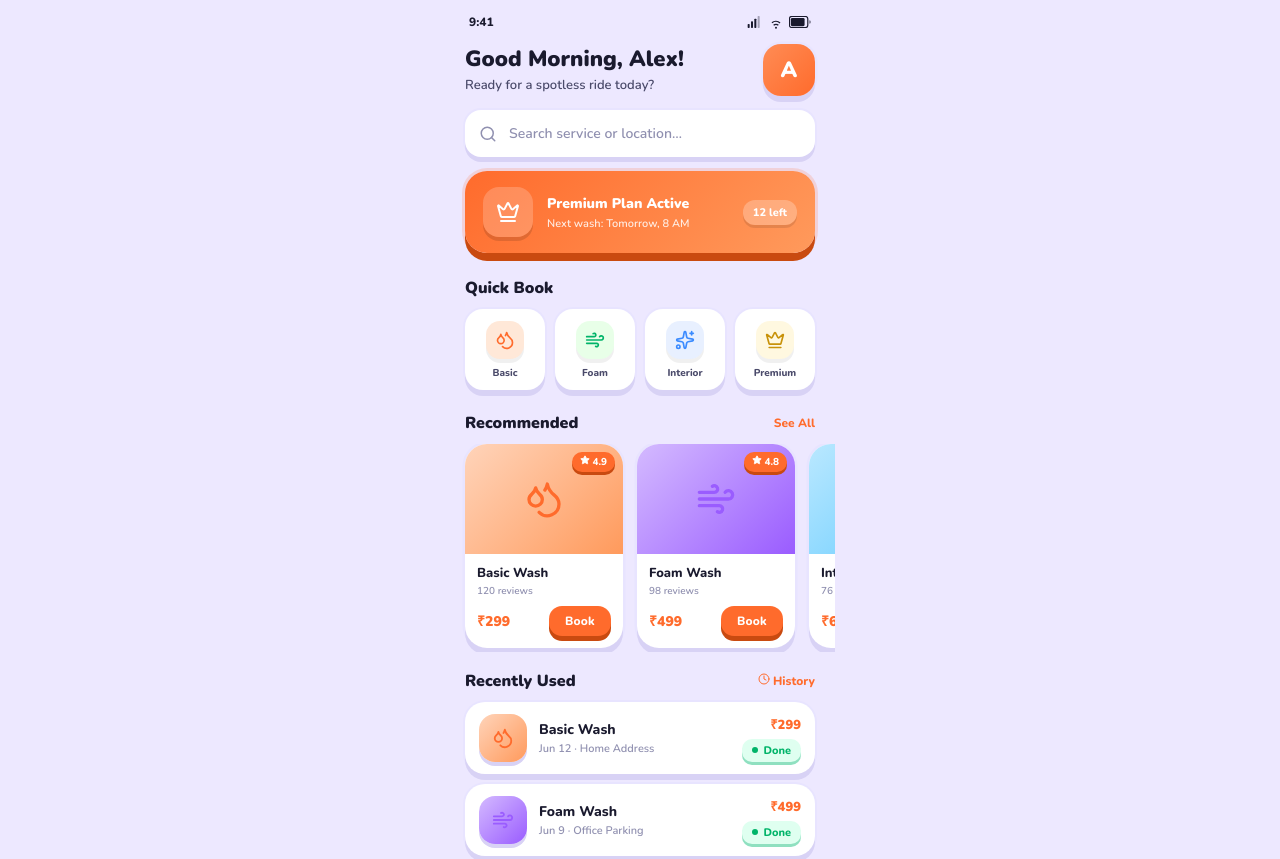
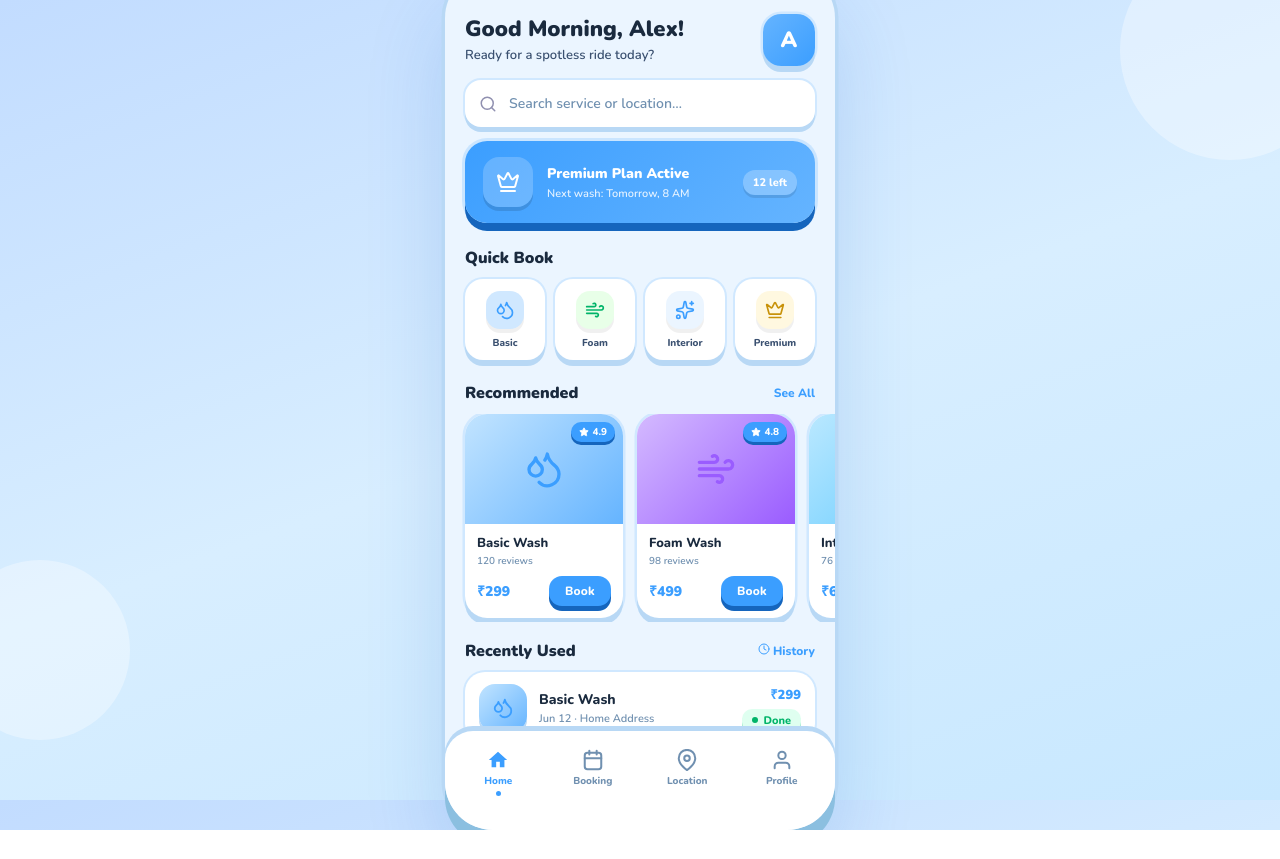
Before and after one commit to soumyaguptaworks-hash/daily-car-wash, a React (Vite) app: page /home in a window 1280 px wide. Shown: the top 859 px of the page. After the commit the page ends 830 px from the top, so only its background shows below. Built offline with nearby package versions, Linux system fonts and the light colour scheme.

Commit message:
Complete sky blue theme migration — all pages and inline styles converted from orange/purple to blue

```diff
--- a/src/index.css
+++ b/src/index.css
@@ -3,44 +3,82 @@
 *, *::before, *::after { box-sizing: border-box; margin: 0; padding: 0; }
 
 :root {
-  --orange:        #FF6B2C;
-  --orange-lt:     #FF8C55;
-  --orange-dk:     #D94E18;
-  --orange-shadow: #C94A10;
-  --bg:            #EDE8FF;
-  --card:          #FFFFFF;
-  --purple-lt:     #F0ECFF;
-  --text-dark:     #1A1A2E;
-  --text-mid:      #4A4A6A;
-  --text-soft:     #9090B0;
-  --green:         #00B469;
-  --green-lt:      #DFFFF0;
-  --green-shadow:  #8FE0C0;
-  --radius-xl:     28px;
-  --radius-lg:     22px;
-  --radius-md:     16px;
-  --radius-sm:     12px;
+  --blue:         #3B9EFF;
+  --blue-lt:      #65B4FF;
+  --blue-dk:      #1A80E0;
+  --blue-shadow:  #1565BD;
+  --bg:           #D8EEFF;
+  --card:         #FFFFFF;
+  --blue-soft:    #EBF5FF;
+  --text-dark:    #1A2A3E;
+  --text-mid:     #3A5070;
+  --text-soft:    #7090B0;
+  --green:        #00B469;
+  --green-lt:     #DFFFF0;
+  --green-shadow: #8FE0C0;
+  --radius-xl:    28px;
+  --radius-lg:    22px;
+  --radius-md:    16px;
+  --radius-sm:    12px;
 }
 
-html, body, #root {
+html, body {
   height: 100%;
   font-family: 'Nunito', sans-serif;
-  background: var(--bg);
+  background: linear-gradient(160deg, #C2DCFF 0%, #D8EEFF 50%, #C8E8FF 100%);
+  background-attachment: fixed;
   -webkit-font-smoothing: antialiased;
 }
 
+/* decorative blobs behind the phone — matches the image */
+body::before, body::after {
+  content: '';
+  position: fixed;
+  border-radius: 50%;
+  background: rgba(255,255,255,0.35);
+  pointer-events: none;
+  z-index: 0;
+}
+body::before { width: 220px; height: 220px; top: -60px; right: -60px; }
+body::after  { width: 180px; height: 180px; bottom: 60px; left: -50px; }
+
+#root {
+  height: 100%;
+  display: flex;
+  align-items: flex-start;
+  justify-content: center;
+  padding: 0;
+  position: relative;
+  z-index: 1;
+}
+
+/* ── Phone shell ── */
 .phone-shell {
   width: 100%;
   max-width: 390px;
   min-height: 100dvh;
-  margin: 0 auto;
-  background: var(--bg);
+  background: #EBF5FF;
   display: flex;
   flex-direction: column;
   position: relative;
   overflow: hidden;
 }
 
+/* On larger screens — show as a phone with visible rounded edges */
+@media (min-width: 480px) {
+  #root { align-items: center; padding: 28px 16px; min-height: 100vh; }
+  .phone-shell {
+    border-radius: 48px;
+    min-height: 812px;
+    max-height: 860px;
+    box-shadow:
+      0 16px 0 0 #8BBFE0,
+      0 0 0 3.5px #B8D8F5,
+      0 40px 80px rgba(28, 100, 200, 0.18);
+  }
+}
+
+/* ── Status bar ── */
 .status-bar {
   display: flex;
   justify-content: space-between;
@@ -54,6 +92,7 @@ html, body, #root {
 .status-bar.white { color: #fff; }
 .status-icons { display: flex; gap: 5px; align-items: center; }
 
+/* ── Page scroll ── */
 .page-scroll {
   flex: 1;
   overflow-y: auto;
@@ -63,12 +102,13 @@ html, body, #root {
 }
 .page-scroll::-webkit-scrollbar { display: none; }
 
+/* ── Bottom nav ── */
 .bottom-nav {
   display: flex;
   background: #fff;
   border-radius: 28px 28px 0 0;
   padding: 12px 8px 28px;
-  box-shadow: 0 -5px 0 0 #D8D2F5, 0 0 0 2px #E8E4FF;
+  box-shadow: 0 -5px 0 0 #B8D8F5, 0 0 0 2px #D0E8FF;
   flex-shrink: 0;
   gap: 4px;
 }
@@ -89,39 +129,39 @@ html, body, #root {
   font-family: 'Nunito', sans-serif;
   transition: all 0.15s ease;
 }
-.nav-item.active { color: var(--orange); }
-.nav-dot { width: 5px; height: 5px; border-radius: 50%; background: var(--orange); }
+.nav-item.active { color: var(--blue); }
+.nav-dot { width: 5px; height: 5px; border-radius: 50%; background: var(--blue); }
 
 /* ═══ CLAY DESIGN SYSTEM ═══ */
 .clay-card {
   background: #fff;
   border-radius: var(--radius-xl);
-  box-shadow: 0 8px 0 0 #D8D2F5, 0 0 0 2.5px #E8E4FF;
+  box-shadow: 0 8px 0 0 #B8D8F5, 0 0 0 2.5px #D0E8FF;
   padding: 18px;
 }
 
 .clay-btn {
   display: flex; align-items: center; justify-content: center; gap: 8px;
-  background: var(--orange); color: #fff;
+  background: var(--blue); color: #fff;
   font-family: 'Nunito', sans-serif; font-weight: 800; font-size: 15px;
   border: none; border-radius: 18px; padding: 16px 24px;
-  cursor: pointer; box-shadow: 0 7px 0 0 var(--orange-shadow);
+  cursor: pointer; box-shadow: 0 7px 0 0 var(--blue-shadow);
   width: 100%; transition: transform 0.1s, box-shadow 0.1s;
   letter-spacing: 0.2px; text-decoration: none; line-height: 1;
 }
-.clay-btn:active { transform: translateY(4px); box-shadow: 0 3px 0 0 var(--orange-shadow); }
+.clay-btn:active { transform: translateY(4px); box-shadow: 0 3px 0 0 var(--blue-shadow); }
 .clay-btn.outline {
-  background: #fff; color: var(--orange);
-  box-shadow: 0 7px 0 0 #D8D2F5, 0 0 0 2.5px var(--orange);
+  background: #fff; color: var(--blue);
+  box-shadow: 0 7px 0 0 #B8D8F5, 0 0 0 2.5px var(--blue);
 }
-.clay-btn.outline:active { box-shadow: 0 3px 0 0 #D8D2F5, 0 0 0 2.5px var(--orange); }
-.clay-btn.sm { font-size: 12px; padding: 9px 16px; border-radius: 13px; box-shadow: 0 5px 0 0 var(--orange-shadow); width: auto; }
-.clay-btn.sm.outline { box-shadow: 0 5px 0 0 #D8D2F5, 0 0 0 2px var(--orange); }
+.clay-btn.outline:active { box-shadow: 0 3px 0 0 #B8D8F5, 0 0 0 2.5px var(--blue); }
+.clay-btn.sm { font-size: 12px; padding: 9px 16px; border-radius: 13px; box-shadow: 0 5px 0 0 var(--blue-shadow); width: auto; }
+.clay-btn.sm.outline { box-shadow: 0 5px 0 0 #B8D8F5, 0 0 0 2px var(--blue); }
 .clay-btn.white-ghost { background: rgba(255,255,255,0.25); color: #fff; box-shadow: 0 6px 0 0 rgba(0,0,0,0.12); }
 
 .clay-input {
   background: #fff; border-radius: 16px;
-  box-shadow: 0 5px 0 0 #D8D2F5, 0 0 0 2px #E8E4FF;
+  box-shadow: 0 5px 0 0 #B8D8F5, 0 0 0 2px #D0E8FF;
   border: none; padding: 14px 18px;
   font-family: 'Nunito', sans-serif; font-size: 14px; font-weight: 600;
   color: var(--text-dark); width: 100%; outline: none;
@@ -133,7 +173,7 @@ html, body, #root {
 .back-btn, .menu-btn {
   width: 38px; height: 38px; border-radius: 13px; background: #fff;
   display: flex; align-items: center; justify-content: center;
-  box-shadow: 0 5px 0 0 #D8D2F5, 0 0 0 2px #E8E4FF;
+  box-shadow: 0 5px 0 0 #B8D8F5, 0 0 0 2px #D0E8FF;
   cursor: pointer; border: none; font-size: 16px; flex-shrink: 0;
 }
 
@@ -142,21 +182,21 @@ html, body, #root {
   padding: 8px 16px; border-radius: 13px;
   font-family: 'Nunito', sans-serif; font-size: 12px; font-weight: 800;
   border: none; cursor: pointer; background: #fff; color: var(--text-soft);
-  box-shadow: 0 5px 0 0 #D8D2F5, 0 0 0 2px #E8E4FF; transition: all 0.15s;
+  box-shadow: 0 5px 0 0 #B8D8F5, 0 0 0 2px #D0E8FF; transition: all 0.15s;
 }
-.tab-btn.active { background: var(--orange); color: #fff; box-shadow: 0 5px 0 0 var(--orange-shadow); }
+.tab-btn.active { background: var(--blue); color: #fff; box-shadow: 0 5px 0 0 var(--blue-shadow); }
 
 .section-head { display: flex; justify-content: space-between; align-items: center; padding: 18px 20px 10px; }
 .section-head h3 { font-size: 16px; font-weight: 900; color: var(--text-dark); }
 .section-head a, .section-head button {
-  font-size: 12px; font-weight: 800; color: var(--orange);
+  font-size: 12px; font-weight: 800; color: var(--blue);
   text-decoration: none; background: none; border: none; cursor: pointer; font-family: 'Nunito', sans-serif;
 }
 
 .star-row { display: flex; align-items: center; gap: 3px; font-size: 11px; font-weight: 700; color: var(--text-mid); }
 
 .status-badge { display: inline-flex; align-items: center; gap: 5px; border-radius: 10px; padding: 4px 10px; font-size: 11px; font-weight: 800; }
-.status-badge.scheduled { background: #FFF8EC; color: #FF9500; box-shadow: 0 3px 0 0 #EDD9A0; }
+.status-badge.scheduled { background: #EBF5FF; color: var(--blue); box-shadow: 0 3px 0 0 #B8D8F5; }
 .status-badge.done      { background: var(--green-lt); color: var(--green); box-shadow: 0 3px 0 0 var(--green-shadow); }
 .status-badge.cancelled { background: #FFE8EA; color: #FF3B50; box-shadow: 0 3px 0 0 #F5B5BA; }
 .status-dot { width: 6px; height: 6px; border-radius: 50%; background: currentColor; }
--- a/src/pages/Bookings.jsx
+++ b/src/pages/Bookings.jsx
@@ -27,7 +27,7 @@ const bcDetails = [
 ];
 
 const completed = [
-  { icon: <Droplets size={28} color="#FF6B2C" />, title: 'Basic Wash', sub: 'Jun 12 · Home Address', price: '₹299', rating: '4.9', color: 'linear-gradient(135deg,#FFD4BA,#FF9A5C)' },
+  { icon: <Droplets size={28} color="#3B9EFF" />, title: 'Basic Wash', sub: 'Jun 12 · Home Address', price: '₹299', rating: '4.9', color: 'linear-gradient(135deg,#C2E4FF,#65B4FF)' },
   { icon: <Droplets size={28} color="#9A5CFF" />, title: 'Foam Wash',  sub: 'Jun 9 · Office Parking', price: '₹499', rating: '5.0', color: 'linear-gradient(135deg,#D4BAFF,#9A5CFF)' },
 ];
 
@@ -57,8 +57,8 @@ export default function Bookings() {
           <>
             <div className={styles.bookingCard}>
               <div className={styles.bcTop}>
-                <div className={styles.bcImg} style={{ background: 'linear-gradient(135deg,#FFD4BA,#FF9A5C)' }}>
-                  <Car size={34} color="#FF6B2C" />
+                <div className={styles.bcImg} style={{ background: 'linear-gradient(135deg,#C2E4FF,#65B4FF)' }}>
+                  <Car size={34} color="#3B9EFF" />
                 </div>
                 <div className={styles.bcInfo}>
                   <h4>Basic Wash</h4>
@@ -120,8 +120,8 @@ export default function Bookings() {
                     4.9 · 342 washes completed
                   </div>
                 </div>
-                <button className={styles.callBtn}><Phone size={18} color="#FF6B2C" /></button>
-                <button className={styles.callBtn}><MessageCircle size={18} color="#3B8BFF" /></button>
+                <button className={styles.callBtn}><Phone size={18} color="#3B9EFF" /></button>
+                <button className={styles.callBtn}><MessageCircle size={18} color="#3B9EFF" /></button>
               </div>
             </div>
           </>
@@ -144,7 +144,7 @@ export default function Bookings() {
                     </div>
                   </div>
                   <div>
-                    <div style={{ fontWeight: 900, fontSize: 15, color: '#FF6B2C' }}>{b.price}</div>
+                    <div style={{ fontWeight: 900, fontSize: 15, color: '#3B9EFF' }}>{b.price}</div>
                     <span className="status-badge done" style={{ marginTop: 5, display: 'inline-flex' }}>
                       <span className="status-dot"/>Done
                     </span>
--- a/src/pages/Home.jsx
+++ b/src/pages/Home.jsx
@@ -8,21 +8,21 @@ import BottomNav from '../components/BottomNav';
 import styles from './Home.module.css';
 
 const services = [
-  { icon: <Droplets size={40} color="#FF6B2C" />, label: 'Basic',    price: '₹299',  rating: '4.9', color: 'linear-gradient(135deg,#FFD4BA,#FF9A5C)', reviews: '120' },
+  { icon: <Droplets size={40} color="#3B9EFF" />, label: 'Basic',    price: '₹299',  rating: '4.9', color: 'linear-gradient(135deg,#C2E4FF,#65B4FF)', reviews: '120' },
   { icon: <Wind     size={40} color="#9A5CFF" />, label: 'Foam',     price: '₹499',  rating: '4.8', color: 'linear-gradient(135deg,#D4BAFF,#9A5CFF)', reviews: '98' },
   { icon: <Sparkles size={40} color="#5CC8FF" />, label: 'Interior', price: '₹699',  rating: '4.7', color: 'linear-gradient(135deg,#BAE8FF,#5CC8FF)', reviews: '76' },
   { icon: <Crown    size={40} color="#C8920A" />, label: 'Premium',  price: '₹1299', rating: '5.0', color: 'linear-gradient(135deg,#FFEEBA,#FFCC44)', reviews: '203' },
 ];
 
 const quickActions = [
-  { icon: <Droplets size={20} color="#FF6B2C" />, label: 'Basic',    bg: '#FFE8D8' },
+  { icon: <Droplets size={20} color="#3B9EFF" />, label: 'Basic',    bg: '#D0E8FF' },
   { icon: <Wind     size={20} color="#00B469" />, label: 'Foam',     bg: '#E8FFE8' },
-  { icon: <Sparkles size={20} color="#3B8BFF" />, label: 'Interior', bg: '#E8F0FF' },
+  { icon: <Sparkles size={20} color="#3B9EFF" />, label: 'Interior', bg: '#EBF5FF' },
   { icon: <Crown    size={20} color="#C8920A" />, label: 'Premium',  bg: '#FFF8E0' },
 ];
 
 const recentBookings = [
-  { icon: <Droplets size={22} color="#FF6B2C" />, label: 'Basic Wash', sub: 'Jun 12 · Home Address', price: '₹299', color: 'linear-gradient(135deg,#FFD4BA,#FF9A5C)' },
+  { icon: <Droplets size={22} color="#3B9EFF" />, label: 'Basic Wash', sub: 'Jun 12 · Home Address', price: '₹299', color: 'linear-gradient(135deg,#C2E4FF,#65B4FF)' },
   { icon: <Wind     size={22} color="#9A5CFF" />, label: 'Foam Wash',  sub: 'Jun 9 · Office Parking', price: '₹499', color: 'linear-gradient(135deg,#D4BAFF,#9A5CFF)' },
 ];
 
--- a/src/pages/Home.module.css
+++ b/src/pages/Home.module.css
@@ -1,36 +1,25 @@
-.header {
-  padding: 8px 20px 14px;
-}
-.greetRow {
-  display: flex;
-  align-items: center;
-  justify-content: space-between;
-  margin-bottom: 14px;
-}
-.greeting { font-size: 22px; font-weight: 900; color: #1A1A2E; line-height: 1.2; }
-.subGreeting { font-size: 13px; font-weight: 600; color: #4A4A6A; margin-top: 3px; }
+.header { padding: 8px 20px 14px; }
+.greetRow { display: flex; align-items: center; justify-content: space-between; margin-bottom: 14px; }
+.greeting { font-size: 22px; font-weight: 900; color: #1A2A3E; line-height: 1.2; }
+.subGreeting { font-size: 13px; font-weight: 600; color: #3A5070; margin-top: 3px; }
 .avatar {
   width: 52px; height: 52px; border-radius: 18px;
-  background: linear-gradient(135deg, #FF8C55, #FF6B2C);
+  background: linear-gradient(135deg, #65B4FF, #3B9EFF);
   display: flex; align-items: center; justify-content: center;
   font-size: 22px; font-weight: 900; color: #fff;
-  box-shadow: 0 6px 0 0 #D8D2F5, 0 0 0 2.5px #E8E4FF;
+  box-shadow: 0 6px 0 0 #B8D8F5, 0 0 0 2.5px #D0E8FF;
   flex-shrink: 0;
 }
 
 .searchWrap { position: relative; }
-.searchIcon {
-  position: absolute; left: 14px; top: 50%;
-  transform: translateY(-50%);
-  color: #9090B0; width: 18px; height: 18px;
-}
+.searchIcon { position: absolute; left: 14px; top: 50%; transform: translateY(-50%); }
 .searchInput { padding-left: 44px !important; }
 
 /* Sub banner */
 .subBanner {
-  background: linear-gradient(135deg, #FF6B2C 0%, #FF9A5C 100%);
+  background: linear-gradient(135deg, #3B9EFF 0%, #65B4FF 100%);
   border-radius: 22px; padding: 16px 18px;
-  box-shadow: 0 8px 0 0 #C94A10, 0 0 0 3px rgba(255,107,44,0.18);
+  box-shadow: 0 8px 0 0 #1565BD, 0 0 0 3px rgba(59,158,255,0.18);
   color: #fff;
   display: flex; align-items: center; gap: 14px;
   cursor: pointer;
@@ -39,8 +28,7 @@
   width: 50px; height: 50px;
   background: rgba(255,255,255,0.2);
   border-radius: 16px; display: flex; align-items: center; justify-content: center;
-  font-size: 22px; flex-shrink: 0;
-  box-shadow: 0 4px 0 0 rgba(0,0,0,0.12);
+  flex-shrink: 0; box-shadow: 0 4px 0 0 rgba(0,0,0,0.12);
 }
 .subInfo { flex: 1; }
 .subInfo h4 { font-size: 14px; font-weight: 900; }
@@ -53,15 +41,12 @@
 }
 
 /* Quick grid */
-.quickGrid {
-  display: grid; grid-template-columns: repeat(4,1fr);
-  gap: 10px; padding: 0 20px 4px;
-}
+.quickGrid { display: grid; grid-template-columns: repeat(4,1fr); gap: 10px; padding: 0 20px 4px; }
 .qaChip {
   display: flex; flex-direction: column; align-items: center; gap: 7px;
   background: #fff; border-radius: 18px; padding: 12px 6px 10px;
-  box-shadow: 0 6px 0 0 #D8D2F5, 0 0 0 2px #E8E4FF;
-  font-size: 10px; font-weight: 800; color: #4A4A6A;
+  box-shadow: 0 6px 0 0 #B8D8F5, 0 0 0 2px #D0E8FF;
+  font-size: 10px; font-weight: 800; color: #3A5070;
   cursor: pointer; border: none; font-family: 'Nunito', sans-serif;
   transition: transform 0.15s;
 }
@@ -69,56 +54,48 @@
 .qaIcon {
   width: 38px; height: 38px; border-radius: 14px;
   display: flex; align-items: center; justify-content: center;
-  font-size: 18px; box-shadow: 0 4px 0 0 rgba(0,0,0,0.06);
+  box-shadow: 0 4px 0 0 rgba(0,0,0,0.06);
 }
 
-/* Service cards row */
-.cardsRow {
-  display: flex; gap: 14px;
-  padding: 0 20px 4px;
-  overflow-x: auto; scrollbar-width: none;
-}
+/* Service cards */
+.cardsRow { display: flex; gap: 14px; padding: 0 20px 4px; overflow-x: auto; scrollbar-width: none; }
 .cardsRow::-webkit-scrollbar { display: none; }
-
 .serviceCard {
   min-width: 158px; background: #fff;
   border-radius: 22px; overflow: hidden;
-  box-shadow: 0 7px 0 0 #D8D2F5, 0 0 0 2.5px #E8E4FF;
+  box-shadow: 0 7px 0 0 #B8D8F5, 0 0 0 2.5px #D0E8FF;
   flex-shrink: 0;
 }
-.cardImg {
-  height: 110px; position: relative;
-  display: flex; align-items: center; justify-content: center;
-}
+.cardImg { height: 110px; position: relative; display: flex; align-items: center; justify-content: center; }
 .cardIcon { display: flex; align-items: center; justify-content: center; }
 .ratingBadge {
   position: absolute; top: 8px; right: 8px;
-  background: #FF6B2C; color: #fff;
+  background: #3B9EFF; color: #fff;
   border-radius: 10px; padding: 3px 8px;
   font-size: 10px; font-weight: 800;
-  box-shadow: 0 3px 0 0 #C94A10;
+  box-shadow: 0 3px 0 0 #1565BD;
+  display: flex; align-items: center; gap: 3px;
 }
 .cardBody { padding: 10px 12px 12px; }
-.cardBody h4 { font-size: 13px; font-weight: 800; color: #1A1A2E; }
-.cardBody p  { font-size: 10px; font-weight: 600; color: #9090B0; margin-top: 2px; }
+.cardBody h4 { font-size: 13px; font-weight: 800; color: #1A2A3E; }
+.cardBody p  { font-size: 10px; font-weight: 600; color: #7090B0; margin-top: 2px; }
 .cardFooter { display: flex; align-items: center; justify-content: space-between; margin-top: 8px; }
-.price { font-size: 14px; font-weight: 900; color: #FF6B2C; }
+.price { font-size: 14px; font-weight: 900; color: #3B9EFF; }
 
 /* Recent */
 .recentList { display: flex; flex-direction: column; gap: 10px; padding: 0 20px 8px; }
 .recentRow {
   display: flex; align-items: center; gap: 12px;
   background: #fff; border-radius: 20px; padding: 12px 14px;
-  box-shadow: 0 6px 0 0 #D8D2F5, 0 0 0 2px #E8E4FF;
+  box-shadow: 0 6px 0 0 #B8D8F5, 0 0 0 2px #D0E8FF;
 }
 .recentIconWrap {
   width: 48px; height: 48px; border-radius: 16px;
   display: flex; align-items: center; justify-content: center;
-  flex-shrink: 0;
-  box-shadow: 0 4px 0 0 #D8D2F5;
+  flex-shrink: 0; box-shadow: 0 4px 0 0 #B8D8F5;
 }
 .recentInfo { flex: 1; }
-.recentTitle { font-size: 14px; font-weight: 800; color: #1A1A2E; }
-.recentSub   { font-size: 11px; font-weight: 600; color: #9090B0; margin-top: 2px; }
+.recentTitle { font-size: 14px; font-weight: 800; color: #1A2A3E; }
+.recentSub   { font-size: 11px; font-weight: 600; color: #7090B0; margin-top: 2px; }
 .recentRight { display: flex; flex-direction: column; align-items: flex-end; gap: 5px; }
-.recentPrice { font-size: 13px; font-weight: 900; color: #FF6B2C; }
+.recentPrice { font-size: 13px; font-weight: 900; color: #3B9EFF; }
--- a/src/pages/Notifications.module.css
+++ b/src/pages/Notifications.module.css
@@ -4,7 +4,7 @@
 }
 .header h2 { font-size: 22px; font-weight: 900; color: #1A1A2E; }
 .clearBtn {
-  font-size: 12px; font-weight: 800; color: #FF6B2C;
+  font-size: 12px; font-weight: 800; color: #3B9EFF;
   background: none; border: none; cursor: pointer; font-family: 'Nunito', sans-serif;
 }
 
@@ -18,12 +18,12 @@
   display: flex; align-items: flex-start; gap: 12px;
   background: #fff; border-radius: 20px; padding: 14px 16px;
   margin: 0 20px 10px;
-  box-shadow: 0 6px 0 0 #D8D2F5, 0 0 0 2px #E8E4FF;
+  box-shadow: 0 6px 0 0 #B8D8F5, 0 0 0 2px #D0E8FF;
   position: relative;
   transition: transform 0.1s;
 }
 .notifItem:active { transform: scale(0.98); }
-.unread { background: #FFF8F4; box-shadow: 0 6px 0 0 #F0D5C5, 0 0 0 2px #FFE8D8; }
+.unread { background: #EBF5FF; box-shadow: 0 6px 0 0 #B8D8F5, 0 0 0 2px #D0E8FF; }
 
 .niIcon {
   width: 44px; height: 44px; border-radius: 16px; flex-shrink: 0;
@@ -37,7 +37,7 @@
 .niDot {
   position: absolute; top: 14px; right: 14px;
   width: 9px; height: 9px; border-radius: 50%;
-  background: #FF6B2C; box-shadow: 0 2px 0 0 #C94A10;
+  background: #3B9EFF; box-shadow: 0 2px 0 0 #1565BD;
   flex-shrink: 0;
 }
 
@@ -47,10 +47,10 @@
 }
 .caughtBlob {
   width: 100px; height: 100px; border-radius: 50%;
-  background: linear-gradient(135deg, #FFD4BA, #FF9A5C);
+  background: linear-gradient(135deg, #C2E4FF, #65B4FF);
   display: flex; align-items: center; justify-content: center;
   font-size: 42px;
-  box-shadow: 0 10px 0 0 #C94A10, 0 0 0 4px rgba(255,107,44,0.1);
+  box-shadow: 0 10px 0 0 #1565BD, 0 0 0 4px rgba(59,158,255,0.1);
   animation: float 3s ease-in-out infinite;
 }
 .caughtUp h3 { font-size: 19px; font-weight: 900; color: #1A1A2E; }
--- a/src/pages/Plans.module.css
+++ b/src/pages/Plans.module.css
@@ -13,7 +13,7 @@
   border-radius: 16px;
   padding: 4px;
   margin: 14px 20px 0;
-  box-shadow: 0 5px 0 0 #D8D2F5, 0 0 0 2px #E8E4FF;
+  box-shadow: 0 5px 0 0 #B8D8F5, 0 0 0 2px #D0E8FF;
 }
 .toggleBtn {
   flex: 1; text-align: center; padding: 9px;
@@ -25,9 +25,9 @@
 .toggleActive {
   flex: 1; text-align: center; padding: 9px;
   font-size: 13px; font-weight: 800;
-  background: #FF6B2C; color: #fff;
+  background: #3B9EFF; color: #fff;
   border-radius: 12px; cursor: pointer; border: none;
-  box-shadow: 0 4px 0 0 #C94A10; font-family: 'Nunito', sans-serif;
+  box-shadow: 0 4px 0 0 #1565BD; font-family: 'Nunito', sans-serif;
   display: flex; align-items: center; justify-content: center; gap: 6px;
 }
 .saveBadge {
@@ -35,21 +35,21 @@
   border-radius: 8px; padding: 2px 7px;
   font-size: 10px; font-weight: 800;
 }
-.toggleBtn .saveBadge { background: #FFE8D8; color: #FF6B2C; }
+.toggleBtn .saveBadge { background: #D0E8FF; color: #3B9EFF; }
 
 .planCard {
   margin: 16px 20px 0;
   background: #fff;
   border-radius: 26px;
   padding: 20px;
-  box-shadow: 0 8px 0 0 #D8D2F5, 0 0 0 2.5px #E8E4FF;
+  box-shadow: 0 8px 0 0 #B8D8F5, 0 0 0 2.5px #D0E8FF;
   position: relative;
   overflow: hidden;
   color: #1A1A2E;
 }
 .featured {
-  background: linear-gradient(145deg, #FF6B2C, #FF9A5C);
-  box-shadow: 0 8px 0 0 #C94A10, 0 0 0 3px rgba(255,107,44,0.25);
+  background: linear-gradient(145deg, #3B9EFF, #65B4FF);
+  box-shadow: 0 8px 0 0 #1565BD, 0 0 0 3px rgba(59,158,255,0.25);
   color: #fff;
 }
 
@@ -79,5 +79,5 @@
   font-size: 11px; font-weight: 900;
 }
 .checkOk { background: #DFFFF0; color: #00B469; box-shadow: 0 3px 0 0 #8FE0C0; }
-.checkNo { background: #F5F0FF; color: #AAAACC; box-shadow: 0 3px 0 0 #D5CCFF; }
+.checkNo { background: #EBF5FF; color: #AAAACC; box-shadow: 0 3px 0 0 #B8D8F5; }
 .checkFeatured { background: rgba(255,255,255,0.28); color: #fff; box-shadow: 0 3px 0 0 rgba(0,0,0,0.08); }
```
Also changed, not shown: src/pages/Bookings.module.css (+18 -18 lines), src/pages/Location.module.css (+19 -19 lines), src/pages/Profile.jsx (+8 -8 lines), src/pages/Profile.module.css (+9 -9 lines), src/pages/Splash.module.css (+25 -63 lines), 1 other file (tests, documents, lock files or other folders).
